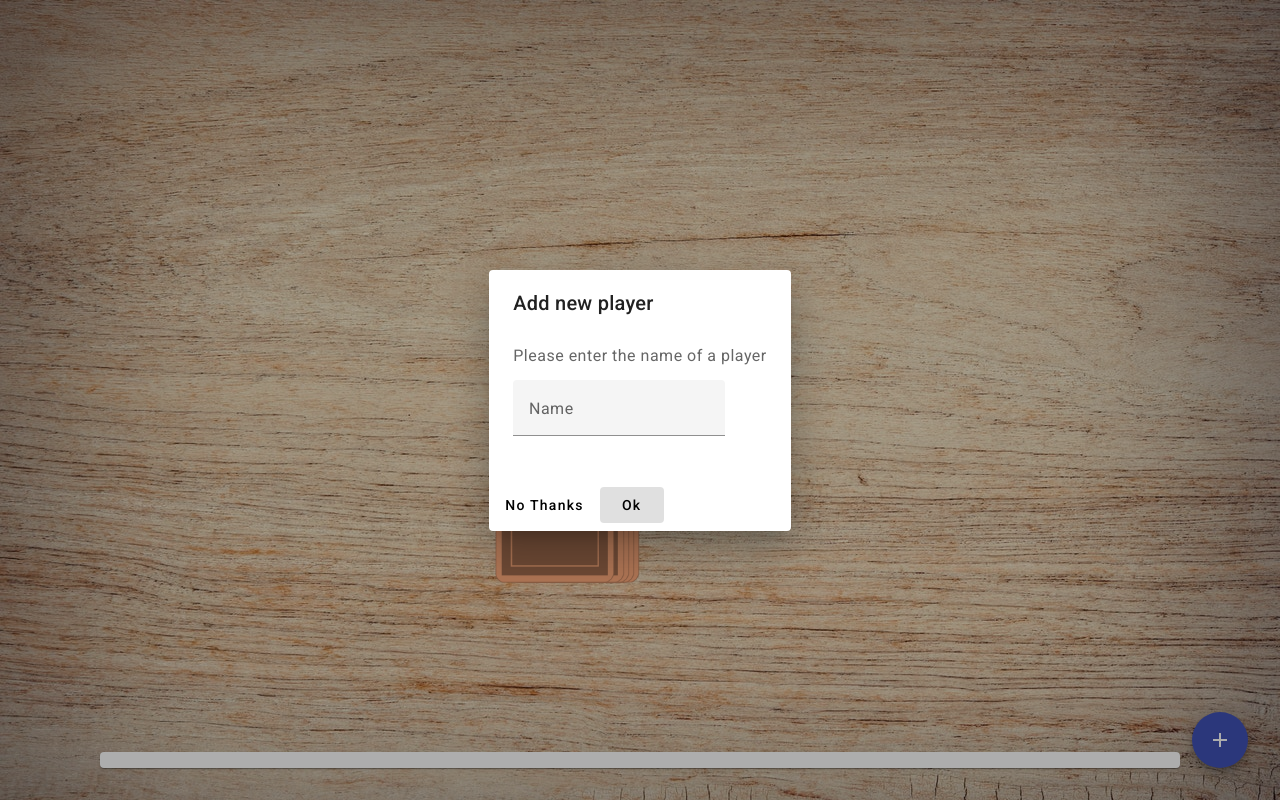
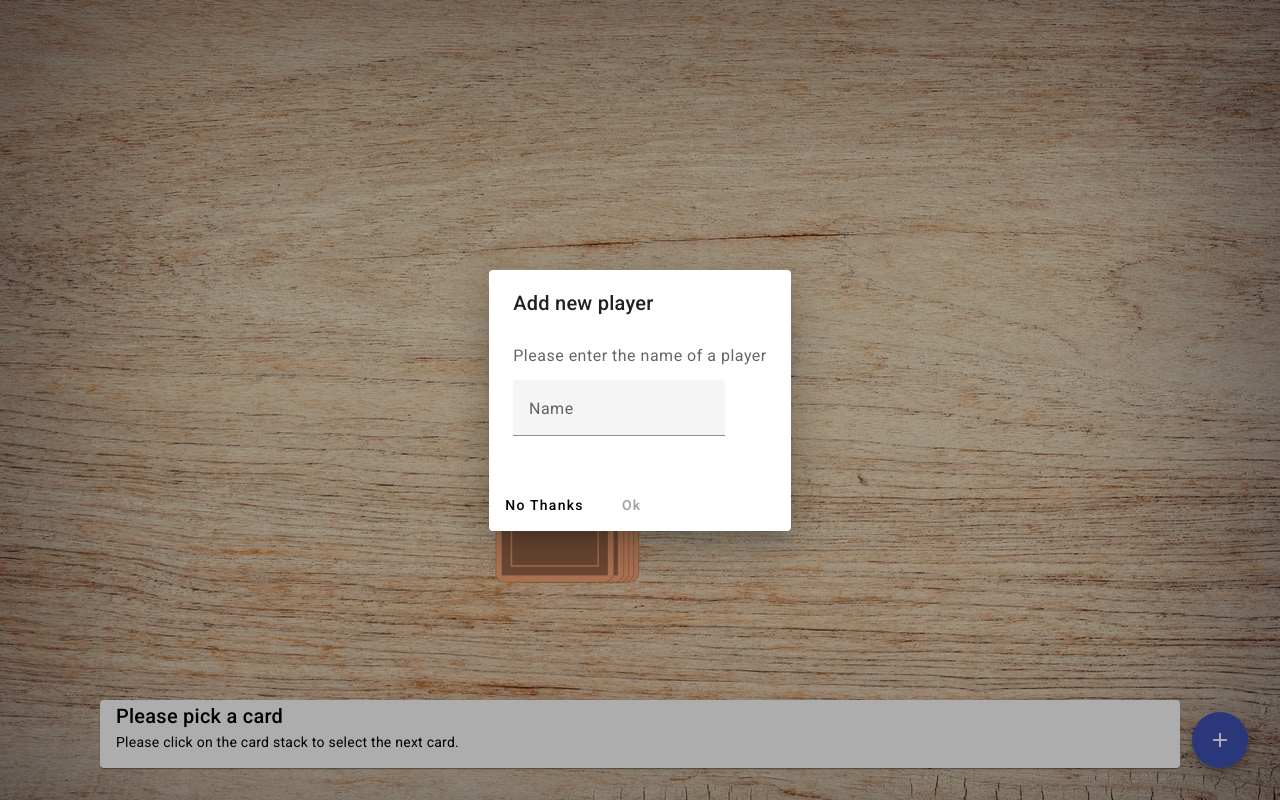
Before and after one commit to DinefGH/ringoffire, an Angular app: page /game in a window 1280 px wide. Both pictures are taken after a click on the button "add". Built offline with nearby package versions, Linux system fonts and the light colour scheme.

Commit message:
bug fixes

```diff
--- a/src/app/dialog-add-player/dialog-add-player.component.html
+++ b/src/app/dialog-add-player/dialog-add-player.component.html
@@ -8,5 +8,5 @@
 </div>
 <div mat-dialog-actions>
   <button mat-button (click)="onNoClick()">No Thanks</button>
-  <button mat-button [mat-dialog-close]="name" cdkFocusInitial>Ok</button>
+  <button mat-button [disabled]="name.length == 0"[mat-dialog-close]="name" cdkFocusInitial>Ok</button>
 </div>
--- a/src/app/dialog-add-player/dialog-add-player.component.ts
+++ b/src/app/dialog-add-player/dialog-add-player.component.ts
@@ -1,16 +1,18 @@
 import { Component } from '@angular/core';
+import {MatDialog, MatDialogRef} from '@angular/material/dialog';
+
 
 @Component({
   selector: 'app-dialog-add-player',
   templateUrl: './dialog-add-player.component.html',
-  styleUrls: ['./dialog-add-player.component.scss']
+  styleUrls: ['./dialog-add-player.component.scss'],
 })
 export class DialogAddPlayerComponent {
 name: string = '';
 
+constructor(private dialogRef: MatDialogRef<DialogAddPlayerComponent>,) {}
 
-
-onNoClick() {
-
+onNoClick(): void {
+  this.dialogRef.close();
 }
 }
--- a/src/app/game-info/game-info.component.html
+++ b/src/app/game-info/game-info.component.html
@@ -1,4 +1,4 @@
 <mat-card>
-    <mat-card-title style="margin-left: 16px;">{{ title }}</mat-card-title>
-    <mat-card-content>{{ description }}</mat-card-content>
+    <mat-card-title style="margin-left: 16px;">{{ card ? title: 'Please pick a card' }}</mat-card-title>
+    <mat-card-content>{{ card ? description: 'Please click on the card stack to select the next card.' }}</mat-card-content>
   </mat-card>
--- a/src/app/game/game.component.ts
+++ b/src/app/game/game.component.ts
@@ -29,9 +29,8 @@
   this.currentCard= this.game.stack.pop();
   console.log(this.currentCard);
   this.pickCardAnimation = true;
-
-  console.log('New Card:' + this.currentCard);
-  console.log('Game is', this.game);
+this.game.currentPlayer++;
+this.game.currentPlayer = this.game.currentPlayer % this.game.players.length;
 
   setTimeout(()=>{
     if (this.currentCard !== undefined) {
@@ -47,7 +46,9 @@
   const dialogRef = this.dialog.open(DialogAddPlayerComponent);
 
   dialogRef.afterClosed().subscribe(name=> {
+    if (name && name.length > 0) {
     this.game.players.push(name);
+  }
   });
 }
 }
```
